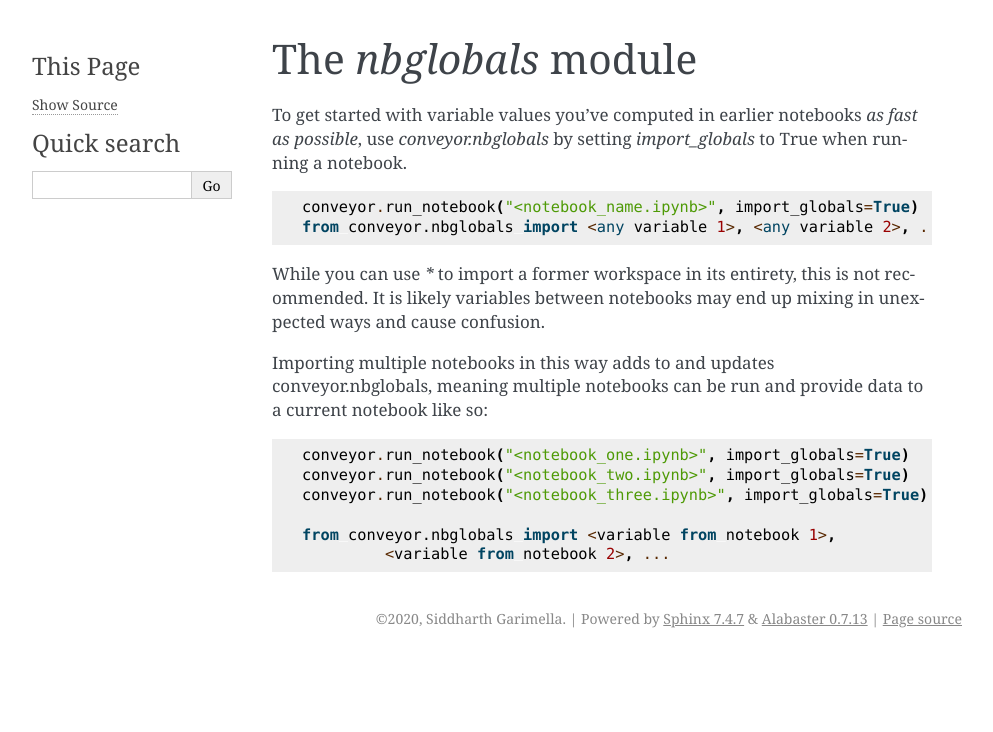
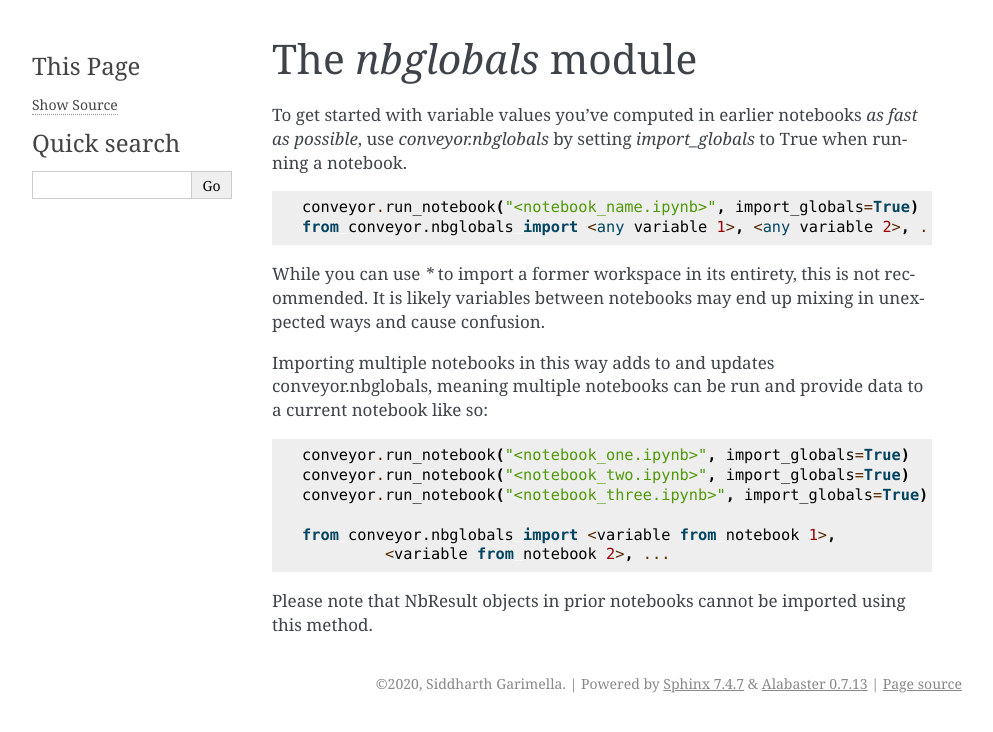
Before and after one commit to sidgarimella/conveyor, a Sphinx documentation site: the page built from docs/source/nbglobals.rst, in a window 1280 px wide. Shown: the top 732 px of the page, without its empty margins (148-1141 px from the left). Built offline with Sphinx 7.4.7, drawn with Linux system fonts in a browser that asks for light colours.

Commit message:
removing unused examples

```diff
--- a/docs/source/nbglobals.rst
+++ b/docs/source/nbglobals.rst
@@ -22,3 +22,5 @@ Importing multiple notebooks in this way adds to and updates conveyor.nbglobals,
 
    from conveyor.nbglobals import <variable from notebook 1>,
             <variable from notebook 2>, ...
+
+Please note that NbResult objects in prior notebooks cannot be imported using this method.
```
Also changed, not shown: 4 other files.
